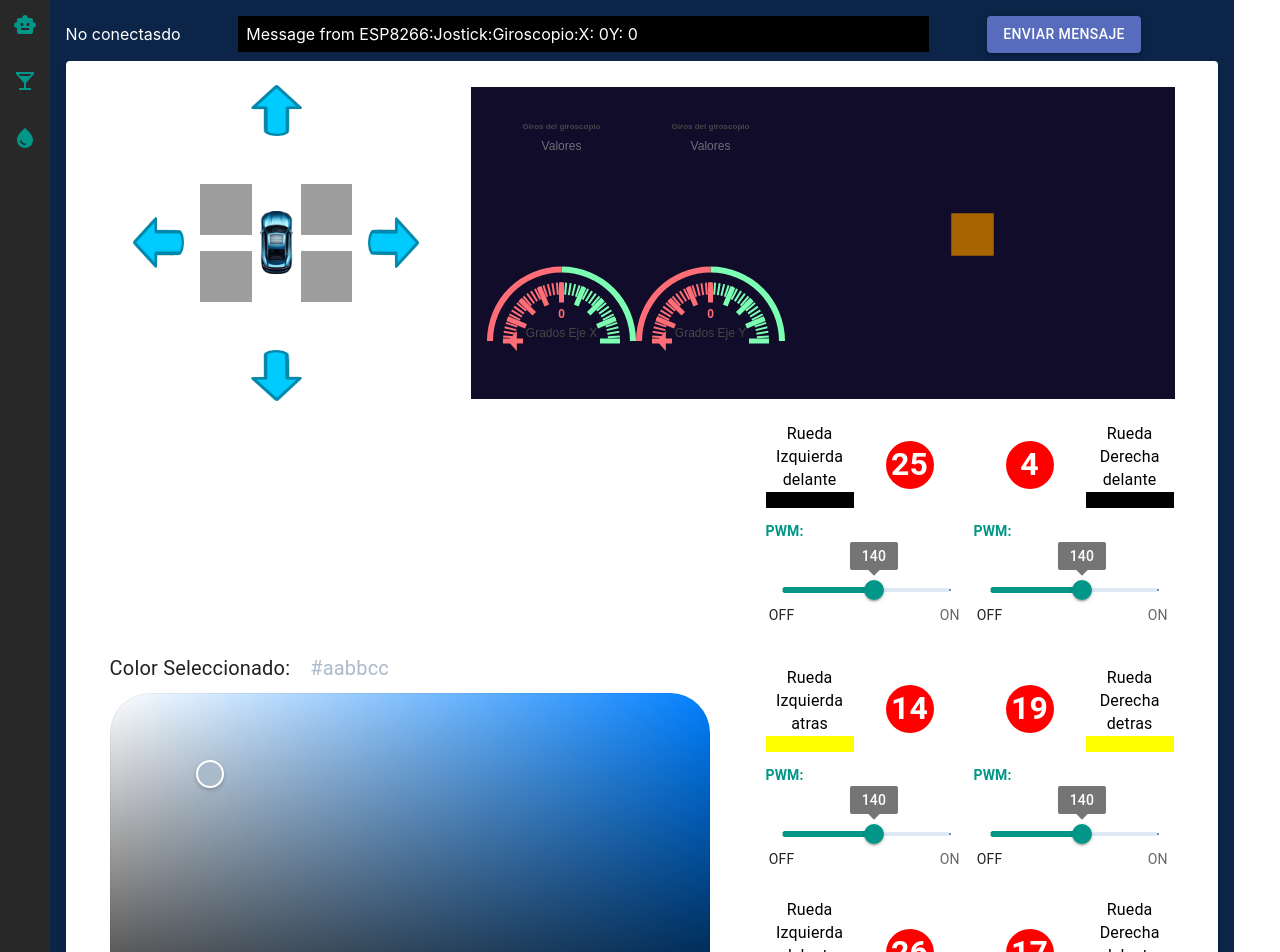
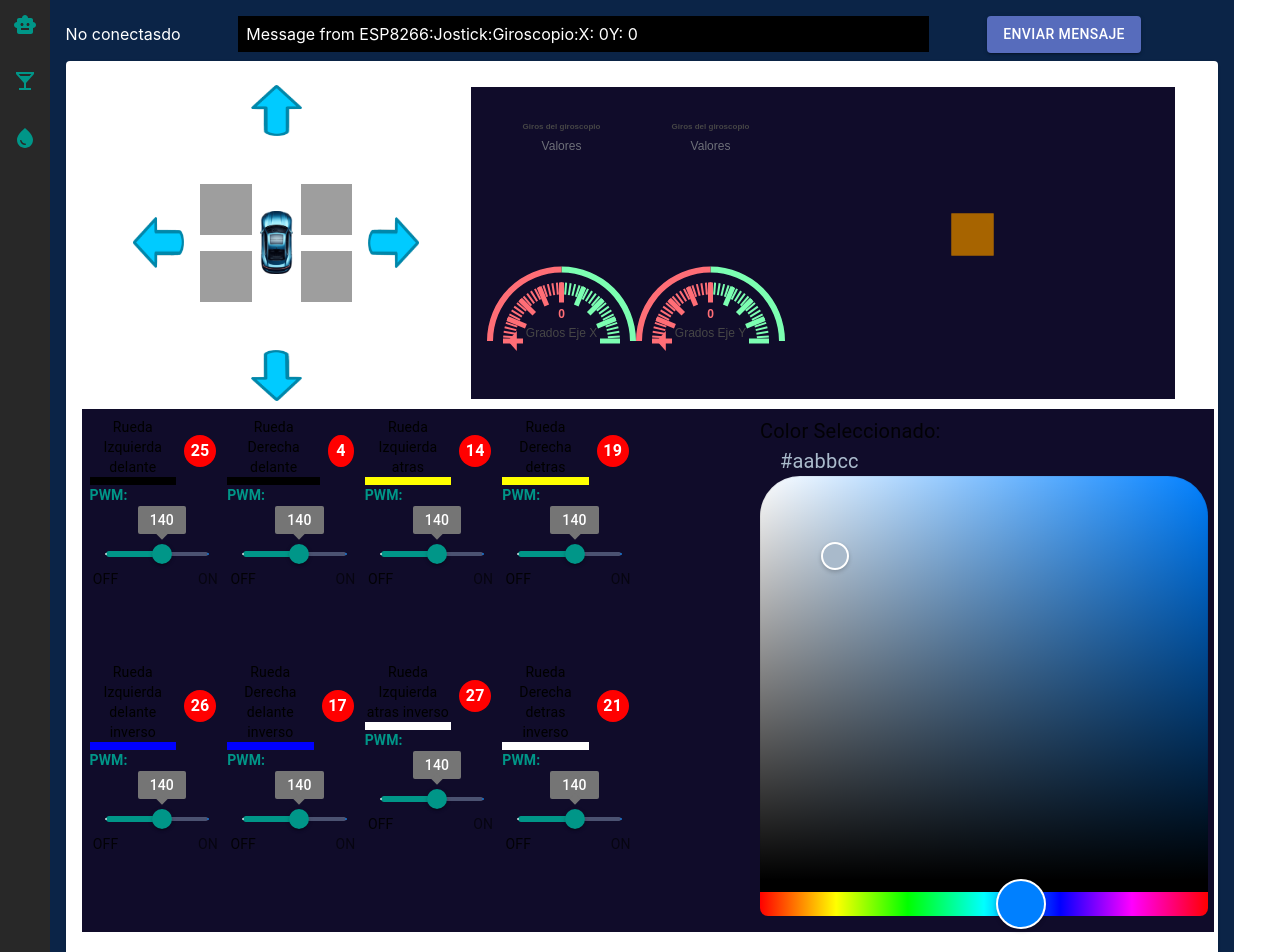
Before and after one commit to bert27/Wifi-irrigation-system, a React (Create React App) app in the folder client/: page / in a window 1280 px wide. Shown: the top 952 px of the page. Built offline with nearby package versions, Linux system fonts and the light colour scheme; no server answers; grey boxes are pictures that could not be loaded.

Commit message:
no message

```diff
--- a/client/src/pages/car/car-page.tsx
+++ b/client/src/pages/car/car-page.tsx
@@ -148,36 +148,30 @@ export const CarPage = (props: any) => {
               />
             </Box>
           </Box>
-
-          {/*  <Box component="div" sx={{ display: "flex" }}>
+          <Box
+            component="div"
+            id="column-2"
+            sx={{
+              display: "flex",
+              width: "100%",
+              justifyContent: "space-between",
+              background: "#100c2a",
+              padding: "0.4em"
+            }}
+          >
+            <CardOutputs />
             <Box
-              component="div"
-              id="giroscope"
-              sx={{
+              style={{
                 display: "flex",
                 flexDirection: "column",
-                background: "#100c2a",
+                width: "40%",
+                marginBottom: "10px",
                 justifyContent: "center",
-                alignItems: "center",
-                width: "100%",
-                padding: "1em",
               }}
-            ></Box>
-          </Box>
-            */}
-          <Box
-            sx={{
-              display: "flex",
-              justifyContent: "space-around",
-              alignItems: "center",
-            }}
-            component="div"
-          >
-            <div>
-              <Box
-                style={{ display: "flex", width: "50%", marginBottom: "10px" }}
-                component="div"
-              >
+              component="div"
+              id="content-color"
+            >
+              <Box component="div">
                 <Typography fontSize={20}>Color Seleccionado:</Typography>
                 <Typography
                   fontSize={20}
@@ -186,16 +180,21 @@ export const CarPage = (props: any) => {
                   {colourSelected}
                 </Typography>
               </Box>
-              <div>
+              <Box
+                sx={{
+                  display: "flex",
+                }}
+                component="div"
+              >
                 <HexColorPicker
                   color={colourSelected}
                   onChange={changeHexColorPicker}
                 />
-              </div>
-            </div>
+              </Box>
+            </Box>
+          </Box>
 
-            <CardOutputs />
-          </Box>
+
           {/*  <TableOutputs />*/}
         </CardContent>
       </Card>
--- a/client/src/pages/car/components/card-outputs.tsx
+++ b/client/src/pages/car/components/card-outputs.tsx
@@ -27,6 +27,7 @@ export const SliderLineComponent = (props: {
         PWM:
       </Typography>
       <Box
+        component="div"
         sx={{
           display: "flex",
           width: "100%",
@@ -44,8 +45,6 @@ export const SliderLineComponent = (props: {
 };
 
 export const CardOutputs = () => {
-  const size = "3em";
-
   const outputsData = [
     {
       name: "Rueda Izquierda delante",
@@ -117,42 +116,61 @@ export const CardOutputs = () => {
   const onChangePwmValue = (pwmTmp: number) => {
     setValuePwm(pwmTmp);
   };
+
+  const stylesC = {
+    width: "24%",
+  };
+  const size = "2em";
   return (
-    <Grid container width={"26em"} height={"100%"} spacing={1}>
+    <Box
+      sx={{
+        display: "flex",
+        width: "50%",
+       // alignItems: "start",
+        flexWrap: "wrap",
+      }}
+      component="div"
+    >
       {circles.map((circle, index) => (
-        <Grid item xs={6} key={index}>
-          <Box
-            display={"flex"}
-            alignItems="center"
-            sx={{
-              flexFlow:
-                index === 1 || index === 3 || index === 5 ? "row-reverse" : "",
-            }}
-          >
-            <Box>
+        <Box
+          component="div"
+          sx={{
+            display: "flex",
+            flexDirection: "column",
+         //   background: "green",
+            margin: "0.1em",
+            width: stylesC.width
+          }}
+          key={index}
+          id="outPut-card"
+        >
+          <Box component="div" display={"flex"} alignItems="center">
+            <Box component="div">
               <Typography
                 variant="body2"
                 color="black"
-                sx={{ textAlign: "center", fontSize: "1em" }}
+                sx={{ textAlign: "center" }}
               >
                 {circle.name}
               </Typography>
               <Box
+                component="div"
                 sx={{
                   background: circle.colorLabel,
                   width: "100%",
-                  height: "1em",
+                  height: "0.5em",
                 }}
               ></Box>
             </Box>
 
             <Box
+              component="div"
               sx={{
                 backgroundColor: circle.state ? "green" : "red",
                 borderRadius: "50%",
                 width: size,
                 height: size,
-                margin: "2em",
+                margin: "0.5em",
                 cursor: "pointer",
                 display: "flex",
                 alignItems: "center",
@@ -166,7 +184,7 @@ export const CardOutputs = () => {
                 sx={{
                   textAlign: "center",
                   fontWeight: "bold",
-                  fontSize: "2em",
+                  fontSize: "1em",
                   padding: "0.5em",
                 }}
               >
@@ -178,8 +196,8 @@ export const CardOutputs = () => {
             onChangePwmValue={onChangePwmValue}
             valuePwm={valuePwm}
           />
-        </Grid>
+        </Box>
       ))}
-    </Grid>
+    </Box>
   );
 };
```
